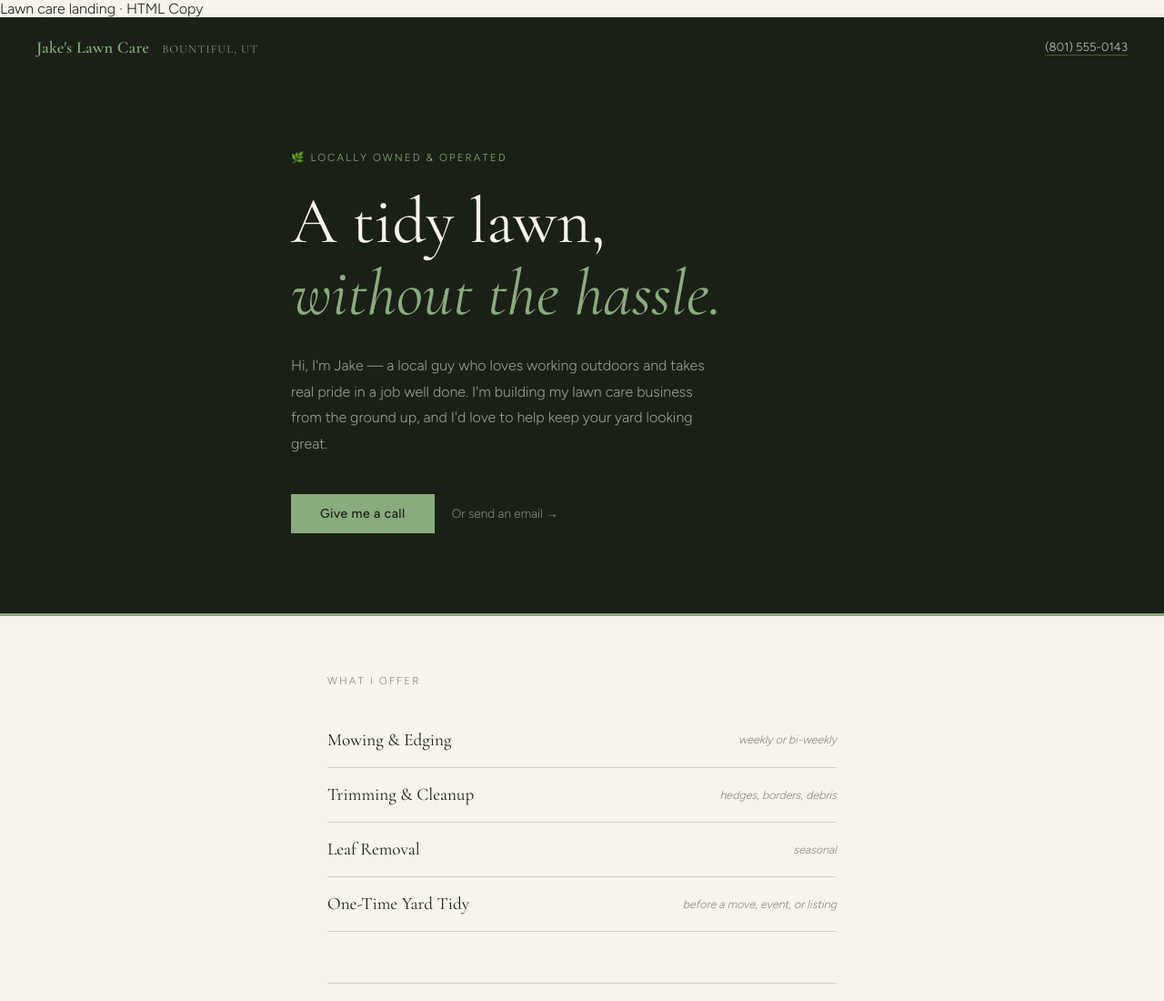
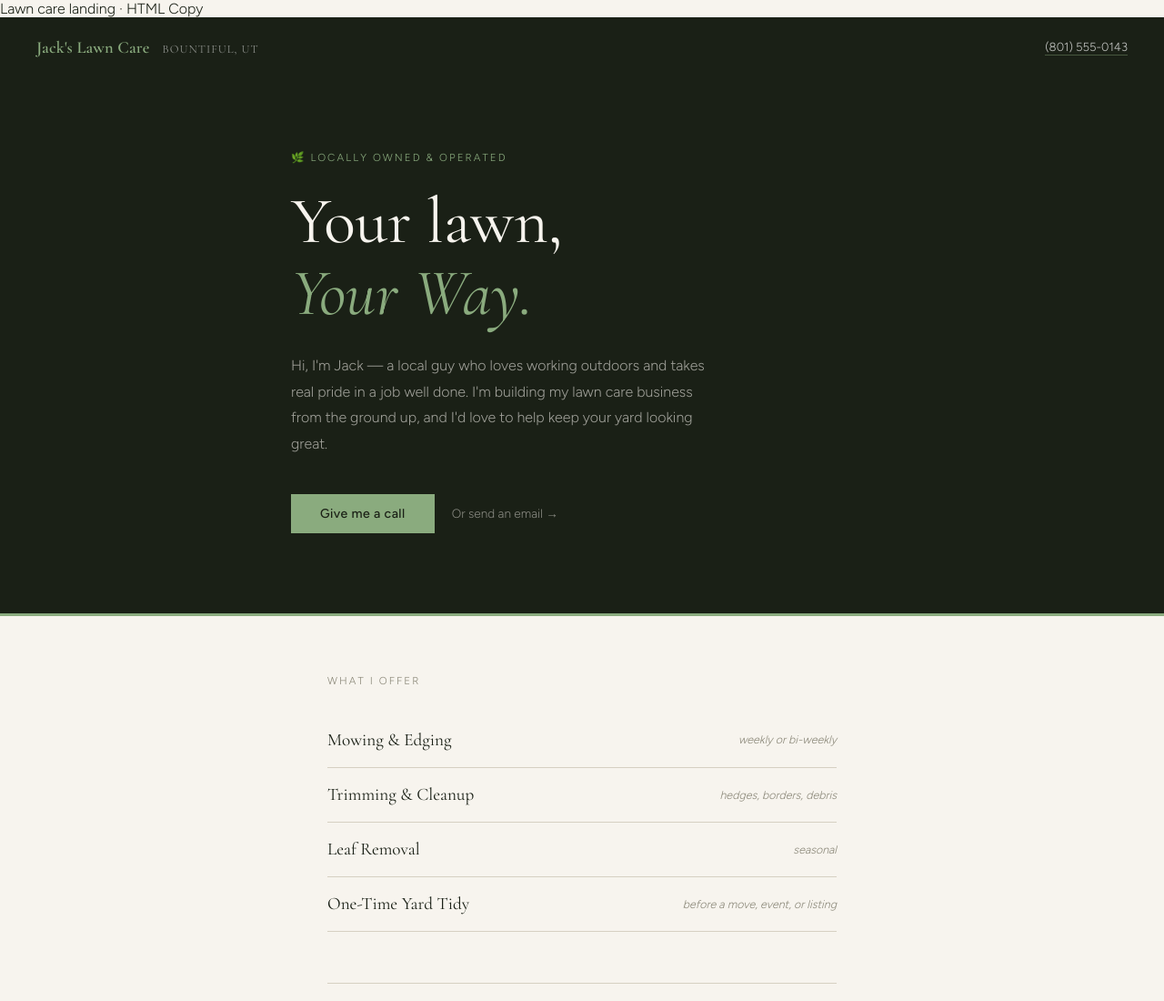
Before and after one commit to jackbarton100-sudo/jack-lawn-care, a plain HTML site: page index.html in a window 1280 px wide. Shown: the top 1100 px of the page at 91% size. Drawn offline with nearby package versions, Linux system fonts and the light colour scheme.

Commit message:
Update business name and contact information

```diff
--- a/index.html
+++ b/index.html
@@ -223,18 +223,18 @@ Copy
 <body>
 
   <nav>
-    <div class="logo">Jake's Lawn Care <span>Bountiful, UT</span></div>
+    <div class="logo">Jack's Lawn Care <span>Bountiful, UT</span></div>
     <a href="tel:+18015550143">(801) 555-0143</a>
   </nav>
 
   <div class="hero">
     <div class="hero-inner">
       <div class="hero-eyebrow">🌿 Locally owned &amp; operated</div>
-      <h1>A tidy lawn,<br><em>without the hassle.</em></h1>
-      <p>Hi, I'm Jake — a local guy who loves working outdoors and takes real pride in a job well done. I'm building my lawn care business from the ground up, and I'd love to help keep your yard looking great.</p>
+      <h1>Your lawn,<br><em>Your Way.</em></h1>
+      <p>Hi, I'm Jack — a local guy who loves working outdoors and takes real pride in a job well done. I'm building my lawn care business from the ground up, and I'd love to help keep your yard looking great.</p>
       <div class="hero-actions">
-        <a class="btn" href="tel:+18015550143">Give me a call</a>
-        <a class="btn-ghost" href="mailto:jake@jakeslawncare.com">Or send an email →</a>
+        <a class="btn" href="tel:+13854807041">Give me a call</a>
+        <a class="btn-ghost" href="mailto:jackbarton100@outlook.com">Or send an email →</a>
       </div>
     </div>
   </div>
```
